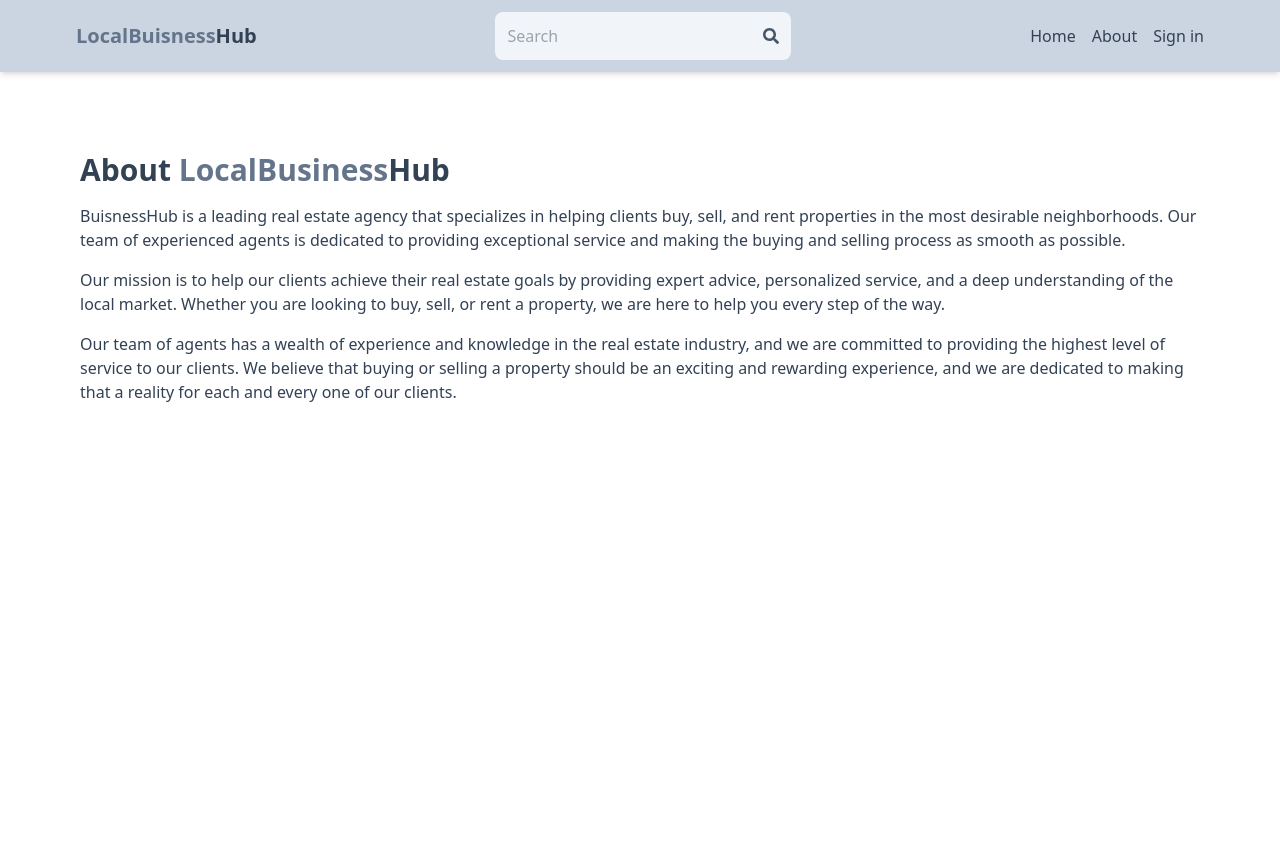
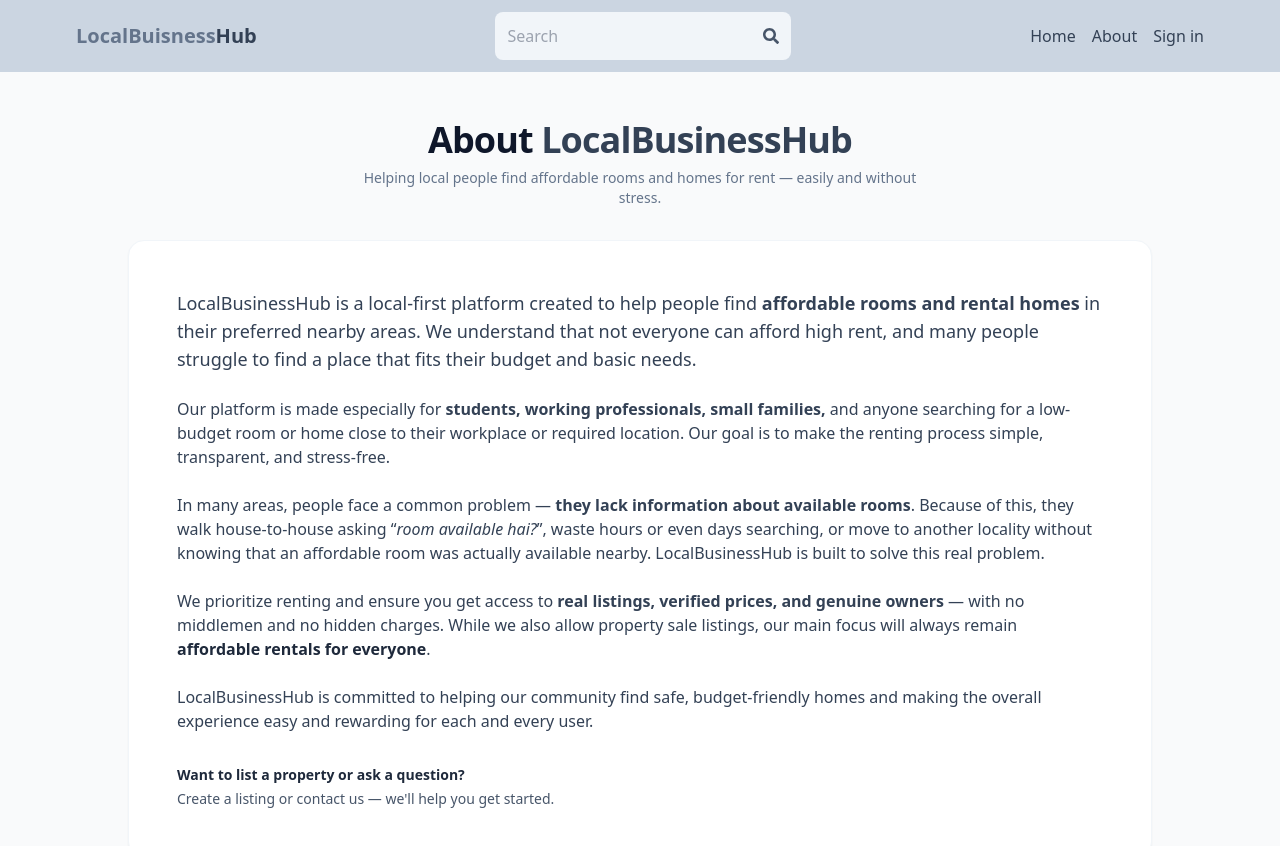
Before and after one commit to Saniketbaisoya/MERN-LOCAL-BUSINESS-HUB, a React (Vite) app in the folder Local-Buisness-Hub/: page /about in a window 1280 px wide. Shown: the top 846 px of the page. Before the commit the page ends 800 px from the top, so only its background shows below. Built offline with nearby package versions, Linux system fonts and the light colour scheme; no server answers.

Commit message:
updating the infomation in about page and creating better ui

```diff
--- a/Local-Buisness-Hub/src/pages/About.jsx
+++ b/Local-Buisness-Hub/src/pages/About.jsx
@@ -1,14 +1,62 @@
-import React from 'react'
 
 export default function About() {
+
   return (
-    <div className='py-20 px-4 max-w-6xl mx-auto'>
-      <h1 className='text-3xl font-bold mb-4 text-slate-700'>About <span className=' text-slate-500'>LocalBusiness</span>Hub</h1>
-      <p className='mb-4 text-slate-700'>BuisnessHub is a leading real estate agency that specializes in helping clients buy, sell, and rent properties in the most desirable neighborhoods. Our team of experienced agents is dedicated to providing exceptional service and making the buying and selling process as smooth as possible.</p>
-      <p className='mb-4 text-slate-700'>
-      Our mission is to help our clients achieve their real estate goals by providing expert advice, personalized service, and a deep understanding of the local market. Whether you are looking to buy, sell, or rent a property, we are here to help you every step of the way.
-      </p>
-      <p className='mb-4 text-slate-700'>Our team of agents has a wealth of experience and knowledge in the real estate industry, and we are committed to providing the highest level of service to our clients. We believe that buying or selling a property should be an exciting and rewarding experience, and we are dedicated to making that a reality for each and every one of our clients.</p>
-    </div>
+    <section aria-labelledby="about-heading" className="px-6 py-12 bg-gray-50">
+      <div className="max-w-5xl mx-auto">
+        {/* Header */}
+        <header className="mb-8 text-center">
+          <h1 id="about-heading" className="text-4xl font-extrabold text-slate-900 tracking-tight">
+            About <span className="text-slate-700">LocalBusinessHub</span>
+          </h1>
+          <p className="mt-2 text-sm text-slate-500 max-w-xl mx-auto">
+            Helping local people find affordable rooms and homes for rent — easily and without stress.
+          </p>
+        </header>
+
+        {/* Card */}
+        <article className="bg-white rounded-2xl shadow-sm border border-slate-100 p-8 md:p-12 leading-relaxed">
+          <p className="text-slate-700 text-lg mb-6">
+            LocalBusinessHub is a local-first platform created to help people find{" "}
+            <strong className="font-semibold">affordable rooms and rental homes</strong> in their preferred nearby areas.
+            We understand that not everyone can afford high rent, and many people struggle to find a place that fits their
+            budget and basic needs.
+          </p>
+
+          <p className="text-slate-700 text-base mb-6">
+            Our platform is made especially for <strong>students, working professionals, small families,</strong> and anyone
+            searching for a low-budget room or home close to their workplace or required location. Our goal is to make the
+            renting process simple, transparent, and stress-free.
+          </p>
+
+          <p className="text-slate-700 text-base mb-6">
+            In many areas, people face a common problem — <strong>they lack information about available rooms</strong>. Because
+            of this, they walk house-to-house asking “<em>room available hai?</em>”, waste hours or even days searching, or
+            move to another locality without knowing that an affordable room was actually available nearby. LocalBusinessHub is
+            built to solve this real problem.
+          </p>
+
+          <p className="text-slate-700 text-base mb-6">
+            We prioritize renting and ensure you get access to <strong>real listings, verified prices, and genuine owners</strong> —
+            with no middlemen and no hidden charges. While we also allow property sale listings, our main focus will always remain{" "}
+            <strong className="text-slate-800">affordable rentals for everyone</strong>.
+          </p>
+
+          <p className="text-slate-700 text-base mb-6">
+            LocalBusinessHub is committed to helping our community find safe, budget-friendly homes and making the overall experience
+            easy and rewarding for each and every user.
+          </p>
+
+          {/* CTAs */}
+          <div className="mt-8 flex flex-col sm:flex-row sm:items-center sm:justify-between gap-4">
+            <div className="text-sm text-slate-600">
+              <strong className="text-slate-800">Want to list a property or ask a question?</strong>
+              <div className="mt-1">Create a listing or contact us — we'll help you get started.</div>
+            </div>
+          </div>
+        </article>
+      </div>
+    </section>
+
   )
 }
```
